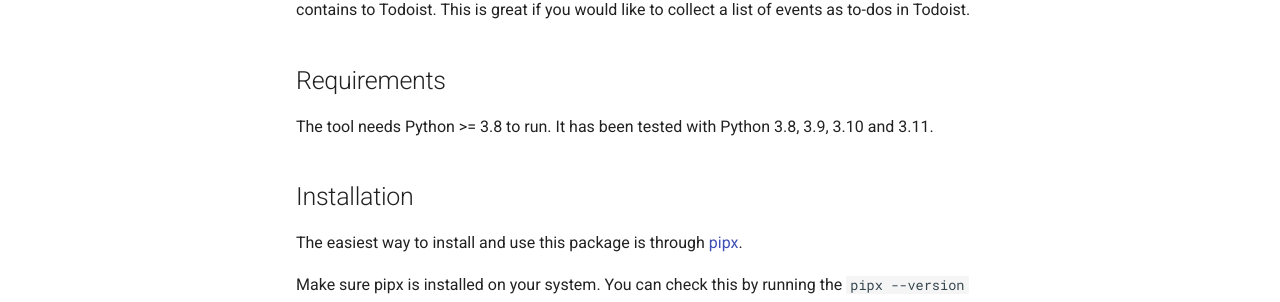
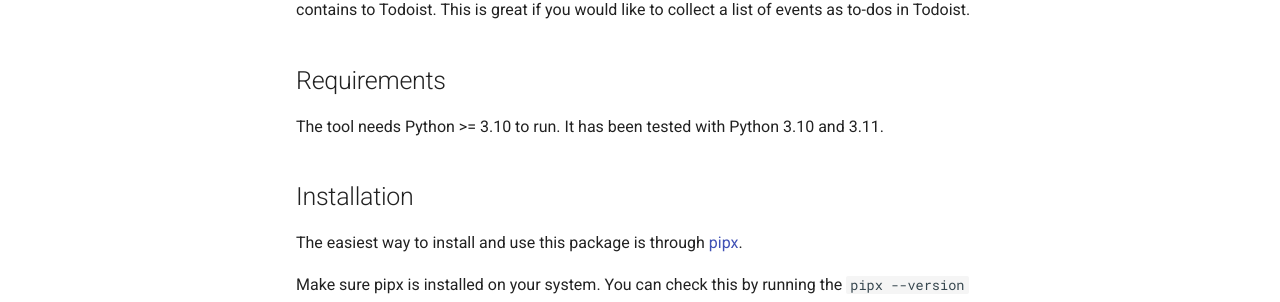
Before and after one commit to gaborschulz/ics-to-todoist, an MkDocs documentation site: the page built from docs/index.md, in a window 1280 px wide and 900 px high. Shown: the part 208-510 px from the top of the window. Built offline with MkDocs 1.6.1 and Material for MkDocs 9.7.7, drawn with Linux system fonts in a browser that asks for light colours; comment, search, counter and statistics services are not loaded.

Commit message:
Documentation: Python version update

```diff
--- a/docs/index.md
+++ b/docs/index.md
@@ -5,7 +5,7 @@ collect a list of events as to-dos in Todoist.
 
 ## Requirements
 
-The tool needs Python >= 3.8 to run. It has been tested with Python 3.8, 3.9, 3.10 and 3.11.
+The tool needs Python >= 3.10 to run. It has been tested with Python 3.10 and 3.11.
 
 ## Installation
 
```
